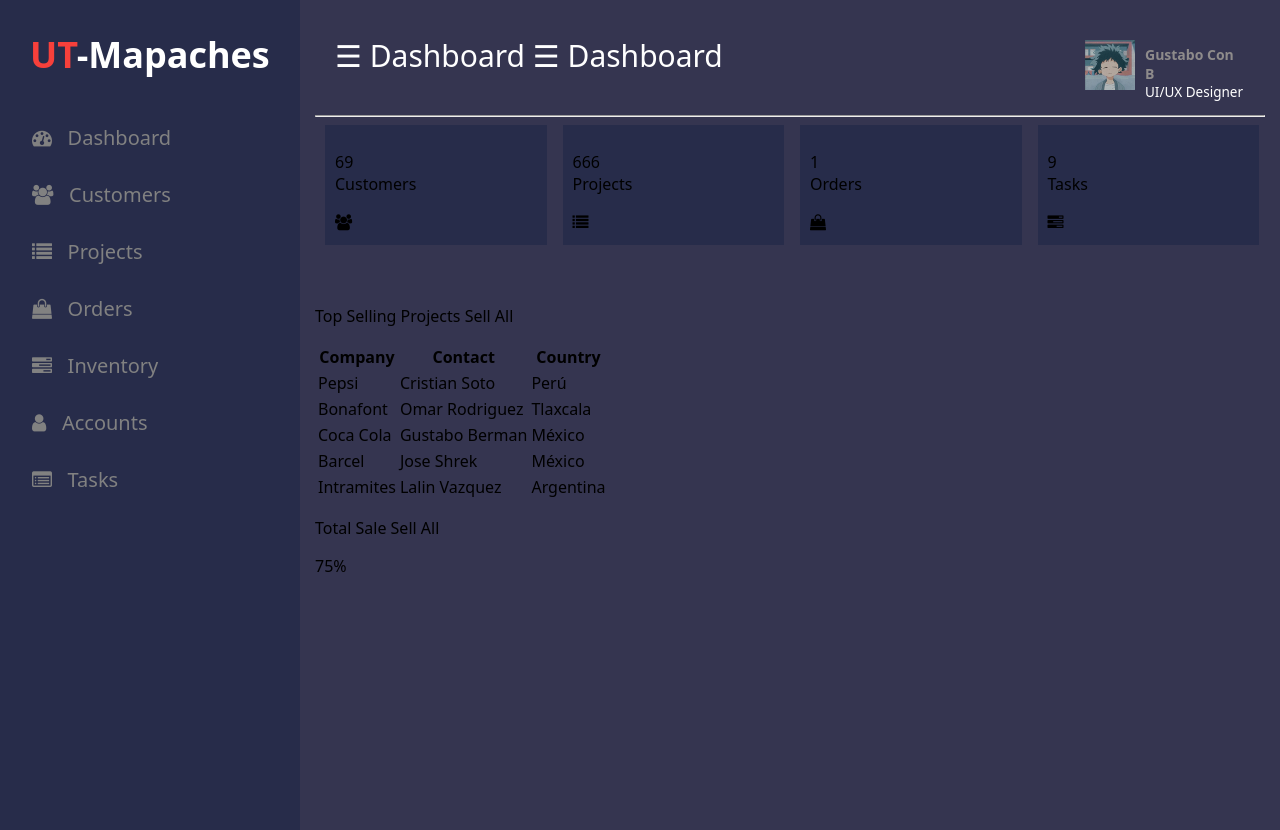
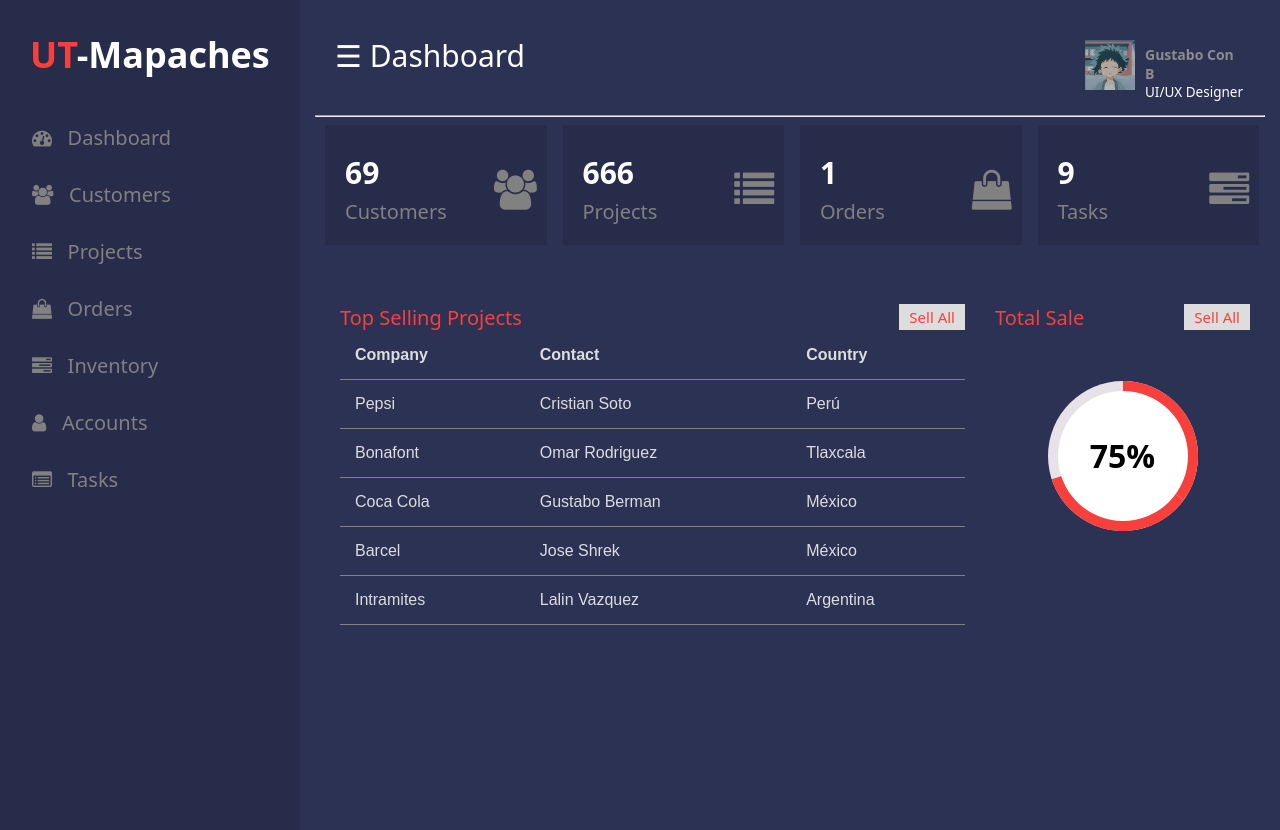
Before and after one commit to GustavoBerman04/dashboard-UTS, a plain HTML site: page index.html in a window 1280 px wide. Drawn offline with nearby package versions, Linux system fonts and the light colour scheme.

Commit message:
terminamos css

```diff
--- a/css/dashboard.css
+++ b/css/dashboard.css
@@ -1,7 +1,7 @@
 body{
     margin: 0px;
     padding: 0px;
-    background-color: rgb(53, 53, 80);
+    background-color: #2c3254;
     font-family: system-ui;
     overflow: hidden;
 }
@@ -114,3 +114,138 @@ body{
     margin-left: 10px;
     padding: 10px;
 }
+
+.box p {
+    color: white;
+    font-size: 30px;
+    font-weight: bold;
+    line-height: 35px;
+    padding-left: 10px;
+    margin-top: 20px;
+    display:  inline-block;
+}
+
+.box p span{
+    font-size: 20px;
+    font-weight: 400;
+    color: #818181;
+}
+
+.box-icon {
+    font-size: 40px!important;
+    float: right;
+    margin-top: 35px!important;
+    color: #818181;
+    padding-left: 10px;
+
+}
+
+.col-div-8 {
+    width: 70%;
+    float: left;
+}
+
+.col-div-4 {
+    width: 30%;
+    float: left;
+}
+
+.content-box{
+    padding: 15px;
+}
+
+.content-box p{
+    color: #f7403b;
+    font-size: 20px;
+    margin: 0;
+}
+
+.content-box p span{
+    float: right;
+    background-color: #ddd;
+    padding: 3px 10px;
+    font-size: 15px!important;
+}
+
+.box-8 .box-4{
+    width: 95%;
+    background-color: #272c4a;
+    height: 350px;
+}
+
+.nav2{
+    display: none;
+}
+
+.box-8{
+    margin-left: 10px;
+}
+
+table{
+    font-family: arial, sans-serif;
+    width: 100%;
+    border-collapse: collapse;
+}
+
+td, th{
+    text-align: left;
+    color: #ddd;
+    padding: 15px;
+    border-bottom: 1px solid #818181;
+}
+
+.circle-wrap{
+    margin: 50px auto;
+    width: 150px;
+    height: 150px;
+    background: #e6e2e7;
+    border-radius: 50%;
+}
+
+.circle-wrap .circle .mask,
+.circle-wrap .circle .fill{
+    width: 150px;
+    height: 150px;
+    position: absolute;
+    border-radius: 50%;
+}
+
+.circle-wrap .circle .mask{
+    clip: rect(0px, 150px, 150px, 75px);
+}
+
+.circle-wrap .circle .mask .fill{
+    clip: rect(0px, 75px, 150px, 0px);
+    background-color: #f7403b;
+}
+
+.circle-wrap .circle .mask.full,
+.circle-wrap .circle .fill{
+    animation: fill ease-in-out 3s;
+    transform: rotate(126deg);
+}
+
+@keyframes fill {
+    0%{
+        transform: rotate(0deg);
+    }
+
+    100%{
+        transform: rotate(126deg);
+    }
+}
+
+.circle-wrap .inside-circle{
+    z-index: 100;
+    font-size: 2rem;
+    width: 130px;
+    height: 130px;
+    border-radius: 50%;
+    background-color: #fff;
+    line-height: 130px;
+    text-align: center;
+    margin-top: 10px;
+    margin-left: 10px;
+    position: absolute;
+    font-weight: 700;
+}
```
